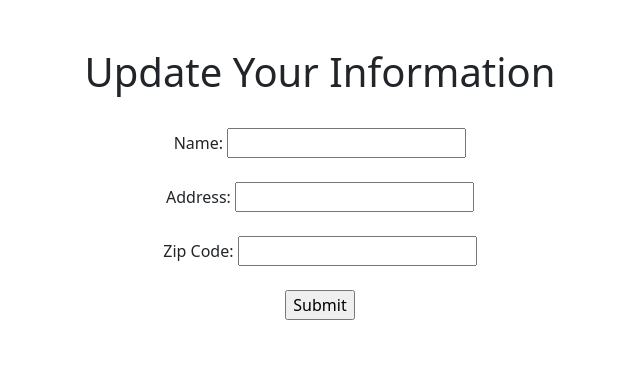
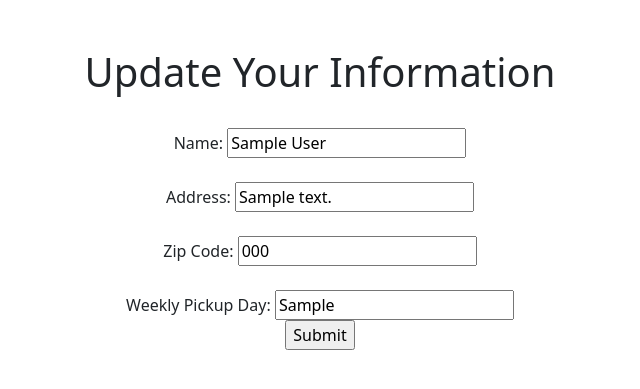
Before and after one commit to DevCodeCampInstructor/TrashCollector, a Django app: page /customers/edit_profile/ in a window 1280 px wide. Shown: the part 56-445 px from the top of the page, without its empty margins (320-960 px from the left). Run offline with Django 3.2, Linux system fonts and the light colour scheme; a user stored in the database is signed in; tables that the repository leaves empty hold one stand-in row (values such as "Sample post").

Commit message:
Customer edit page now modifies pickup day.

```diff
--- a/trash_collector/customers/templates/customers/edit_profile.html
+++ b/trash_collector/customers/templates/customers/edit_profile.html
@@ -8,14 +8,16 @@
 <br />
 <form action="{% url 'customers:edit_profile' %}" method="post">
     {% csrf_token %}
-    Name: <input type="name" name="name" id="name">
+    Name: <input type="text" name="name" id="name" value="{{logged_in_customer.name}}">
     <br />
     <br />
-    Address: <input type="address" name="address" id="address">
+    Address: <input type="text" name="address" id="address" value="{{logged_in_customer.address}}">
     <br />
     <br />
-    Zip Code: <input type="zip_code" name="zip_code" id="zip_code">
+    Zip Code: <input type="text" name="zip_code" id="zip_code" value="{{logged_in_customer.zip_code}}">
     <br />
+    <br />
+    Weekly Pickup Day: <input type="text" name="weekly" id="weekly" value="{{logged_in_customer.weekly_pickup}}">
     <br />
     <input type="submit" value="Submit">
 </form>
--- a/trash_collector/customers/views.py
+++ b/trash_collector/customers/views.py
@@ -79,9 +79,11 @@ def edit_profile(request):
         name_from_form = request.POST.get('name')
         address_from_form = request.POST.get('address')
         zip_from_form = request.POST.get('zip_code')
+        weekly_pickup_from_form = request.POST.get('weekly')
         logged_in_customer.name = name_from_form
         logged_in_customer.address = address_from_form
         logged_in_customer.zip_code = zip_from_form
+        logged_in_customer.weekly_pickup = weekly_pickup_from_form
         logged_in_customer.save()
         return HttpResponseRedirect(reverse('customers:index'))
     else:
```
